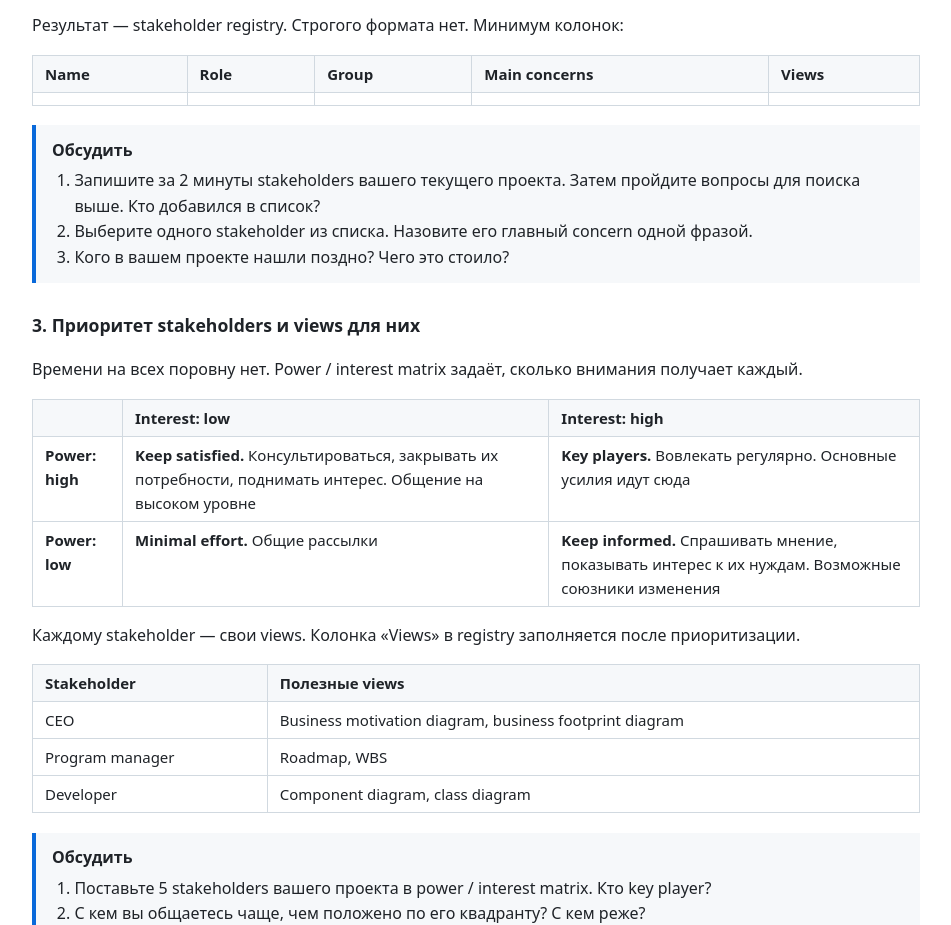
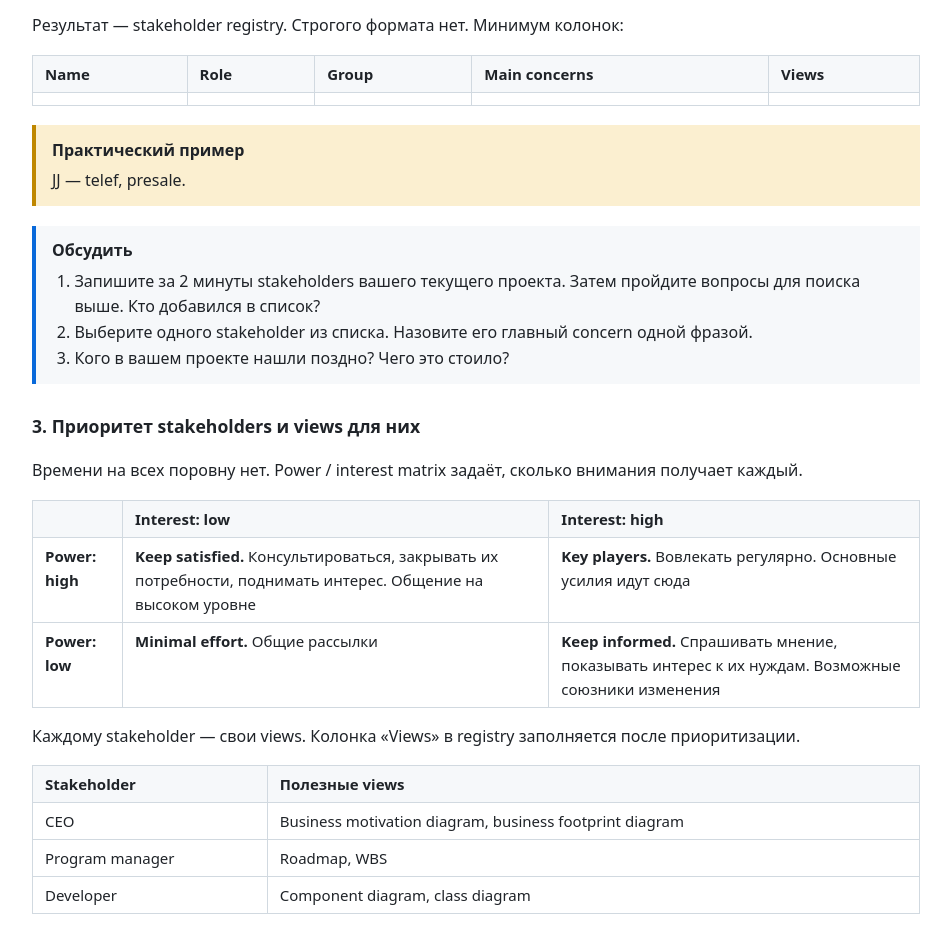
Before and after one commit to natmasslove/sas-materials, a plain HTML site: page html/module-02a.html in a window 1280 px wide. Shown: the part 2367-3292 px from the top of the page, without its empty margins (164-1115 px from the left). Drawn offline with Linux system fonts and the light colour scheme.

Commit message:
Add 'Практический пример' block: case signal in the notes
Module 2A: first case in the Stakeholders section. New .case style
(sand background). AGENTS.md: rule for case signals, no real names.

Co-Authored-By: Claude Fable 5.2 <noreply@anthropic.com>

```diff
--- a/html/module-02a.html
+++ b/html/module-02a.html
@@ -189,6 +189,10 @@
 </tr>
 </tbody>
 </table></div>
+<div class="case">
+<p><strong>Практический пример</strong></p>
+<p>JJ — telef, presale.</p>
+</div>
 <div class="discuss">
 <p><strong>Обсудить</strong></p>
 <ol>
--- a/html/style.css
+++ b/html/style.css
@@ -5,6 +5,7 @@
   --line: #d1d9e0;
   --soft: #f6f8fa;
   --link: #0969da;
+  --case-bg: #fbefd0;
 }
 @media (prefers-color-scheme: dark) {
   :root {
@@ -14,6 +15,7 @@
     --line: #3d444d;
     --soft: #151b23;
     --link: #4493f8;
+    --case-bg: #3b2f14;
   }
 }
 * { box-sizing: border-box; }
@@ -39,6 +41,8 @@ th { background: var(--soft); }
 code { background: var(--soft); padding: 0.15em 0.35em; border-radius: 4px; font-size: 0.9em; }
 pre.mermaid { text-align: center; overflow-x: auto; margin: 1.2em 0; }
 .discuss { margin: 1.2em 0; padding: 8px 16px; background: var(--soft); border-left: 4px solid var(--link); }
+.case { margin: 1.2em 0; padding: 8px 16px; background: var(--case-bg); border-left: 4px solid #bf8700; }
+.case p { margin: 0.3em 0; }
 .discuss p { margin: 0.3em 0; }
 .discuss ol { margin: 0.3em 0; padding-left: 1.4em; }
 .toc { padding-left: 1.2em; font-size: 1.1em; }
```
Also changed, not shown: 1 other file.
